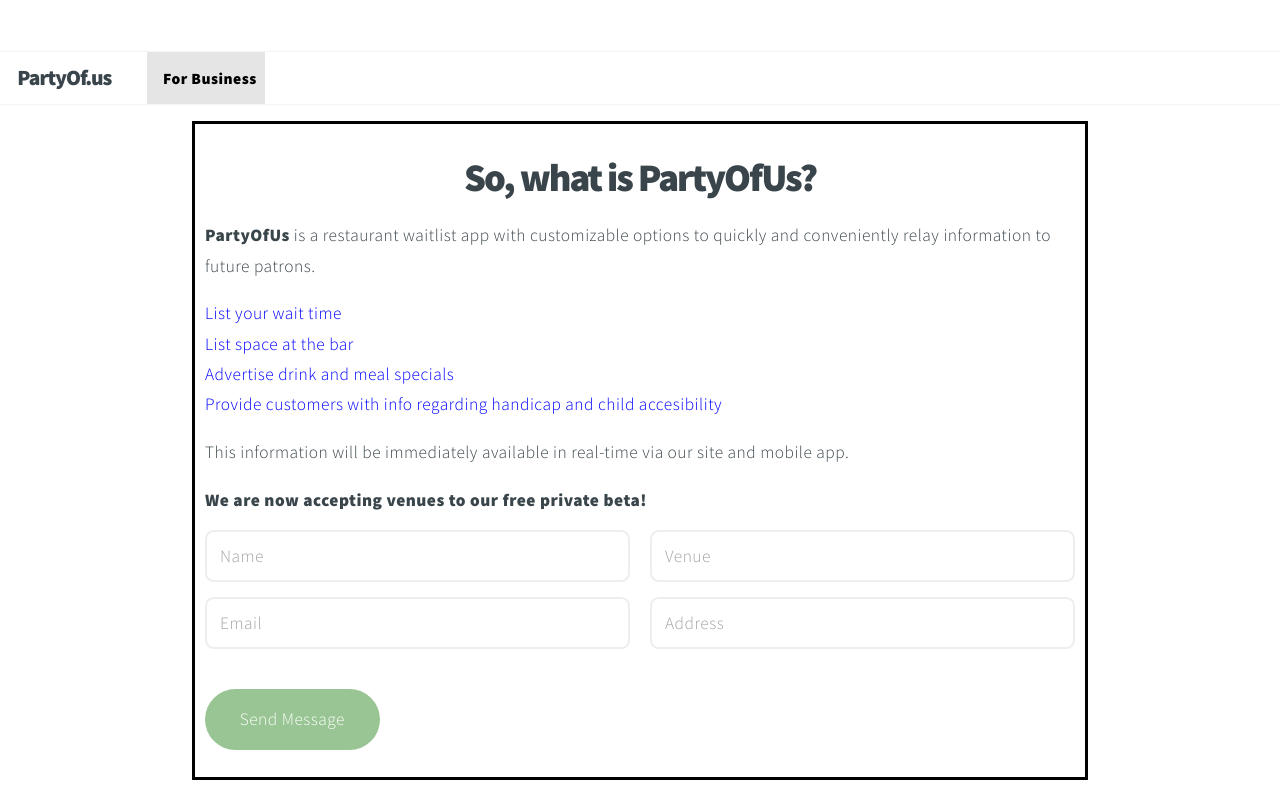
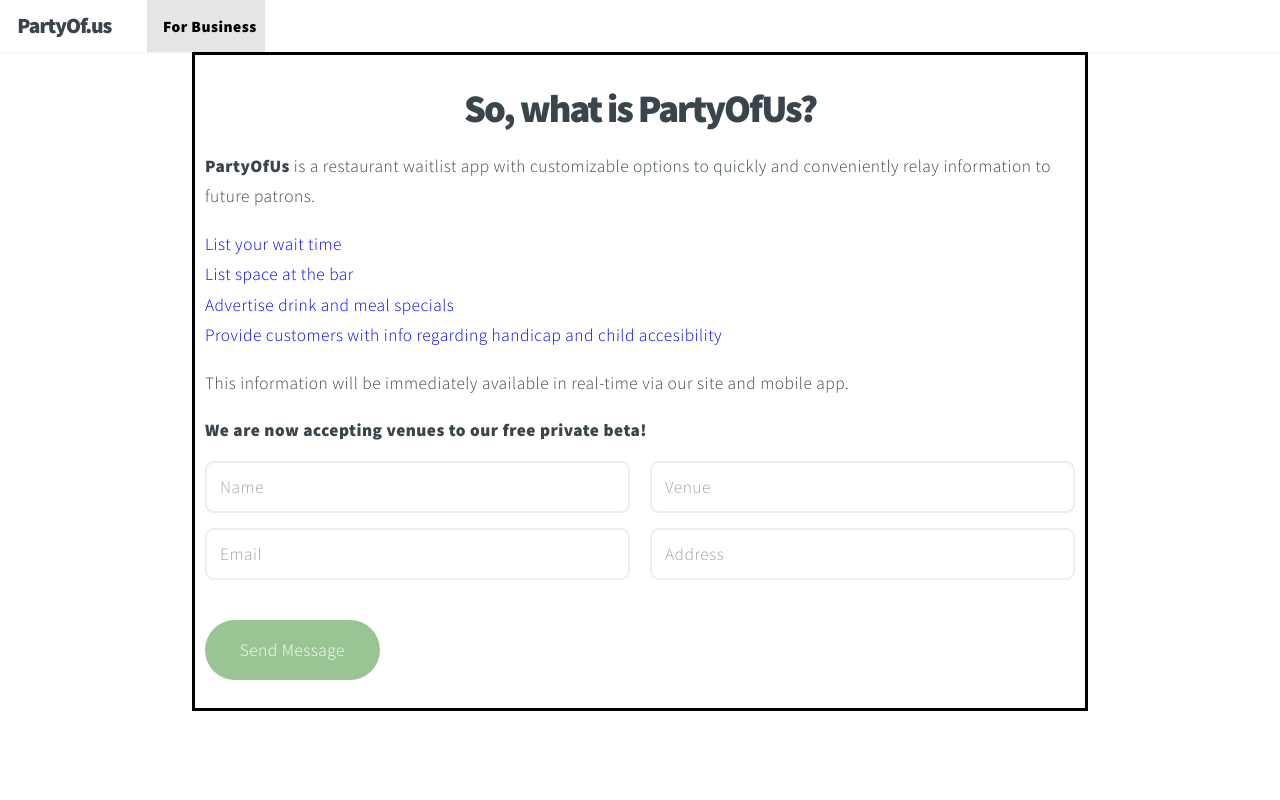
Before and after one commit to agreen757/restaurantupdater, a website: page views/business.html in a window 1280 px wide. Drawn offline with Linux system fonts and the light colour scheme; files that its build step writes are made by us from their sources; files whose address does not match are found by name.

Commit message:
fixed nav business page

```diff
--- a/views/business.html
+++ b/views/business.html
@@ -21,7 +21,7 @@
 	<body>
 
 		<!-- Header -->
-			<header id="header" style="position:relative">
+			<header id="header">
 
 				<!-- Logo -->
 					<h1 id="logo"><a href="/">PartyOf.us</a></h1>
```
